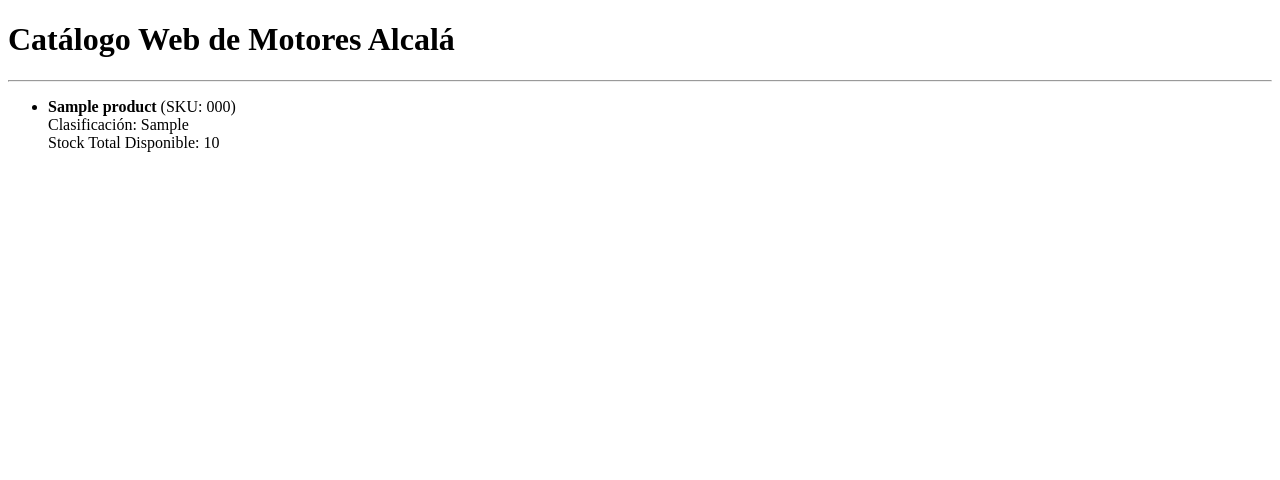
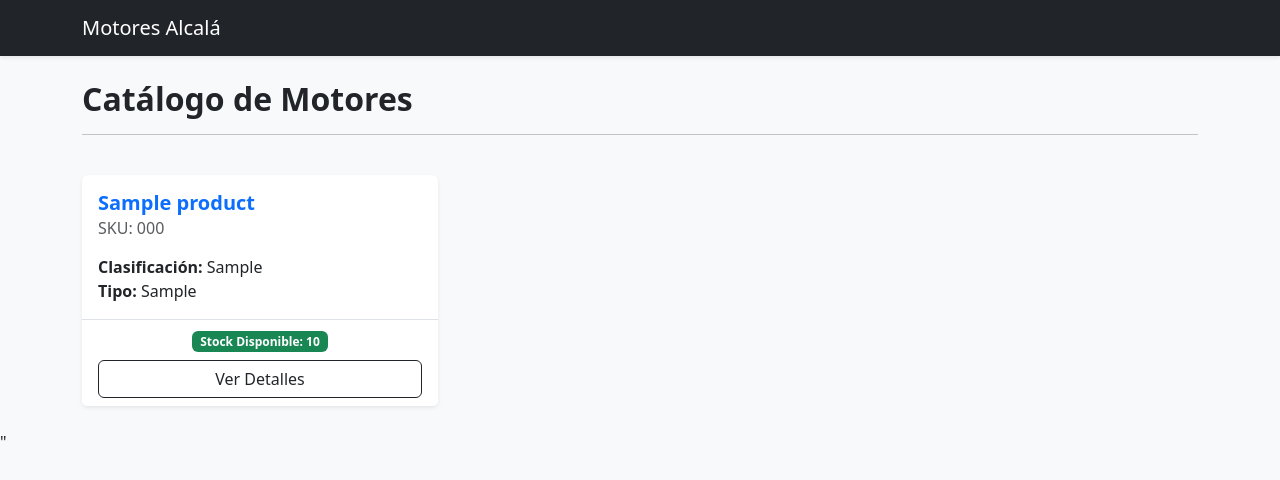
Before and after one commit to Sutekibot/BombasyMotoresAlcala_website, a Django app: page / in a window 1280 px wide. Shown: the top 480 px of the page. Run offline with Django 5.2, Linux system fonts and the light colour scheme; tables that the repository leaves empty hold one stand-in row (values such as "Sample post").

Commit message:
feat: Vistas generales

```diff
--- /dev/null
+++ b/catalogo/templates/catalogos/base.html
@@ -0,0 +1,24 @@
+<!DOCTYPE html>
+<html lang="es">
+<head>
+    <meta charset="UTF-8">
+    <meta name="viewport" content="width=device-width, initial-scale=1.0">
+    <title>Motores Alcalá</title>
+    <link href="https://cdn.jsdelivr.net/npm/bootstrap@5.3.2/dist/css/bootstrap.min.css" rel="stylesheet">
+</head>
+<body class="bg-light">
+
+    <nav class="navbar navbar-expand-lg navbar-dark bg-dark mb-4 shadow-sm">
+        <div class="container">
+            <a class="navbar-brand" href="#">Motores Alcalá</a>
+        </div>
+    </nav>
+
+    <div class="container">
+        {% block content %}
+        {% endblock %}
+    </div>
+
+    <script src="https://cdn.jsdelivr.net/npm/bootstrap@5.3.2/dist/js/bootstrap.bundle.min.js"></script>
+</body>"
+</html>
--- a/catalogo/templates/catalogos/lista_productos.html
+++ b/catalogo/templates/catalogos/lista_productos.html
@@ -1,22 +1,36 @@
-<!DOCTYPE html>
-<html lang="es">
-<head>
-    <meta charset="UTF-8">
-    <title>Catálogo - Motores Alcalá</title>
-</head>
-<body>
-    <h1>Catálogo Web de Motores Alcalá</h1>
-    <hr>
-    <ul>
-        {% for producto in productos %}
-            <li style="margin-bottom: 15px;">
-                <strong>{{ producto.name }}</strong> (SKU: {{ producto.code }})<br>
-                Clasificación: {{ producto.classification }} <br>
-                Stock Total Disponible: {{ producto.stock_total }}
-            </li>
-        {% empty %}
-            <p>No hay motores disponibles en este momento.</p>
-        {% endfor %}
-    </ul>
-</body>
-</html>
+{% extends 'catalogos/base.html' %}
+
+{% block content %}
+<div class="row mb-4">
+    <div class="col-12">
+        <h2 class="fw-bold">Catálogo de Motores</h2>
+        <hr>
+    </div>
+</div>
+
+<div class="row">
+    {% for producto in productos %}
+        <div class="col-md-4 mb-4">
+            <div class="card h-100 shadow-sm border-0">
+                <div class="card-body">
+                    <h5 class="card-title text-primary fw-bold">{{ producto.name }}</h5>
+                    <h6 class="card-subtitle mb-3 text-muted">SKU: {{ producto.code }}</h6>
+
+                    <p class="card-text">
+                        <strong>Clasificación:</strong> {{ producto.classification }} <br>
+                        <strong>Tipo:</strong> {{ producto.product_type }}
+                    </p>
+                </div>
+                <div class="card-footer bg-white border-top text-center">
+                    <span class="badge bg-success mb-2">Stock Disponible: {{ producto.stock_total }}</span>
+                    <button class="btn btn-outline-dark w-100">Ver Detalles</button>
+                </div>
+            </div>
+        </div>
+    {% empty %}
+        <div class="col-12">
+            <div class="alert alert-warning">No hay motores disponibles en este momento.</div>
+        </div>
+    {% endfor %}
+</div>
+{% endblock %}
```
